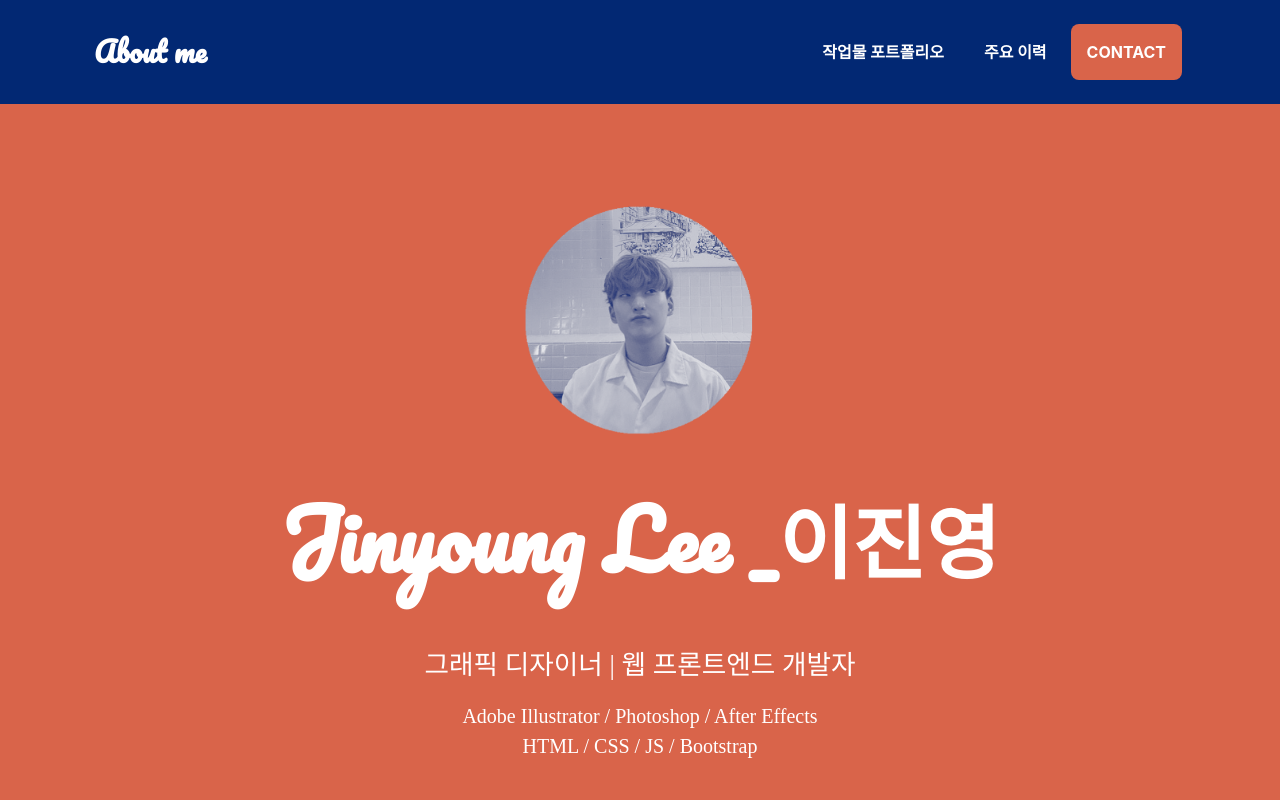
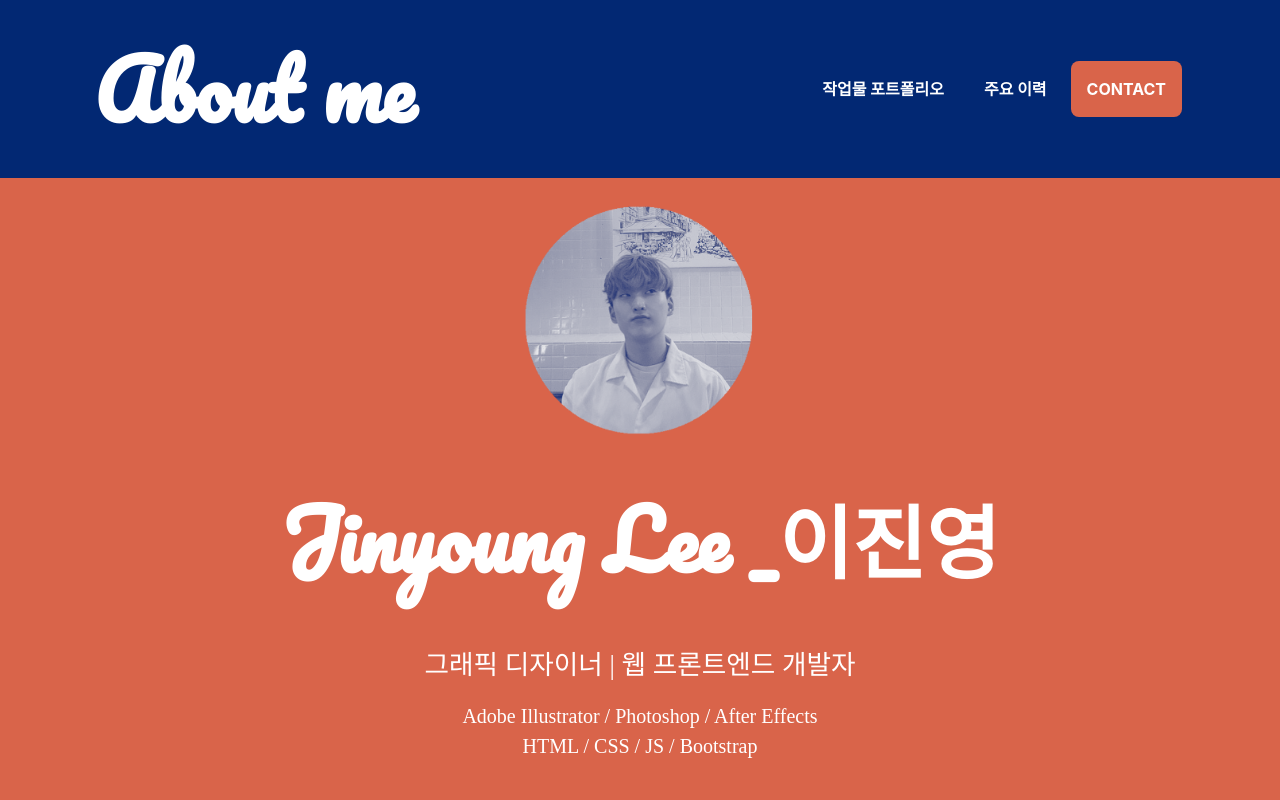
Before and after one commit to nullnote/about_jy, a plain HTML site: page index.html in a window 1280 px wide. Shown: the top 800 px of the page. Drawn offline with nearby package versions, Linux system fonts and the light colour scheme; a web font is replaced by a local one.

Commit message:
Update index.html
- 글꼴 크기 수정

```diff
--- a/index.html
+++ b/index.html
@@ -27,7 +27,7 @@
         <a
           class="navbar-brand js-scroll-trigger"
           href="#page-top"
-          style="font-family: Pacifico, curisve;"
+          style="font-family: Pacifico, curisve; font-size: 5em"
           >About me</a
         >
         <button
```
